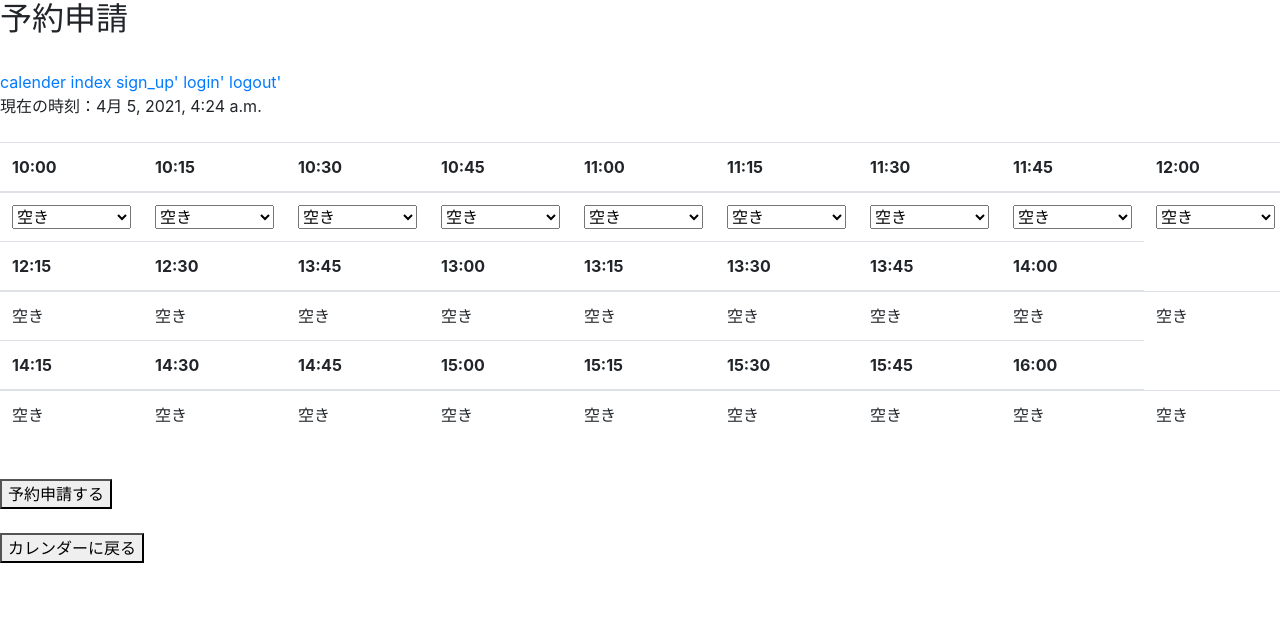
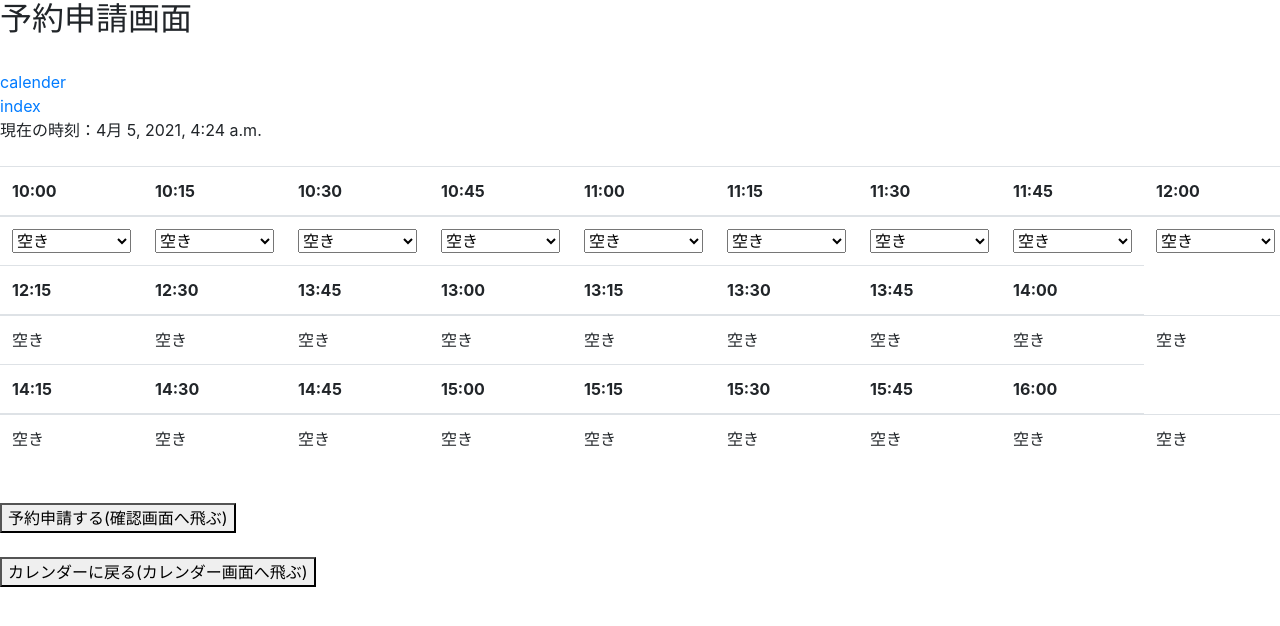
Before and after one commit to YotaroTakagi/schedule_manager, a Django app: page /reservation/ in a window 1280 px wide. Shown: the top 626 px of the page. Run offline with Django 3.2, Linux system fonts and the light colour scheme; some libraries are stand-ins or nearby versions.

Commit message:
django-allauth

```diff
--- a/apps/apps/settings.py
+++ b/apps/apps/settings.py
@@ -104,7 +104,7 @@ AUTH_PASSWORD_VALIDATORS = [
 # Internationalization
 # https://docs.djangoproject.com/en/3.1/topics/i18n/
 
-LANGUAGE_CODE = "ja"#'en-us'
+LANGUAGE_CODE = 'ja'#"ja"#'en-us'
 
 TIME_ZONE = 'Asia/Tokyo'
 
--- a/apps/schedule/templates/schedule/reservation.html
+++ b/apps/schedule/templates/schedule/reservation.html
@@ -3,15 +3,14 @@
 {% block content %}
 
 <div>
-    <h2>予約申請</h2>
+    <h2>予約申請画面</h2>
 </div>
 <br>
 <a href="{% url 'calender' %}">calender</a>
+<br>
 <a href="{% url 'index' %}">index</a>
-<a href="{% url 'sign_up' %}">sign_up'</a>
-<a href="{% url 'login' %}">login'</a>
-<a href="{% url 'logout' %}">logout'</a>
 <br>
+
 <div>
     現在の時刻：{{ current_time }}
 </div>
@@ -159,13 +158,13 @@
 <br>
 <div>
     <form action="/sent/" method="GET" >
-        <button onclic="location.href"="/sent/">予約申請する</button>
+        <button onclic="location.href"="/sent/">予約申請する(確認画面へ飛ぶ)</button>
     </form>
 </div>
 <br>
 <div>
      <form action="/calender/" method="GET" >
-        <button onclic="location.href"="/calender/">カレンダーに戻る</button>
+        <button onclic="location.href"="/calender/">カレンダーに戻る(カレンダー画面へ飛ぶ)</button>
     </form>
 </div>
 
--- a/apps/schedule/templates/schedule/sent.html
+++ b/apps/schedule/templates/schedule/sent.html
@@ -7,8 +7,8 @@
 </div>
 
 <div>
-    <a href="{% url 'calender' %}">カレンダーに戻る</a>
-    <a href="{% url 'reservation' %}">閉じる</a>
+    <a href="{% url 'calender' %}">カレンダーに戻る(カレンダー画面へ飛ぶ)</a>
+    <a href="{% url 'reservation' %}">閉じる(予約申請画面へ飛ぶ)</a>
 </div>
 
 
--- a/apps/schedule/urls.py
+++ b/apps/schedule/urls.py
@@ -7,9 +7,9 @@ urlpatterns = [
     path("calender/", views.calender_view, name="calender"),
     path("reservation/", views.reservation, name="reservation"),
     path("sent/", views.sent, name="sent"),
-    path("sign_up/", views.sign_up, name="sign_up"),
-    path("login/", views.login, name="login"),
-    path("logout/", views.logout, name="logout"),
+    #path("sign_up/", views.sign_up, name="sign_up"),
+    #path("login/", views.login, name="login"),
+    #path("logout/", views.logout, name="logout"),
     #path('accounts/login/', auth_views.LoginView.as_view(template_name="schedule/login.html"), name='login'),
     #path('accounts/profile/', auth_views.LogoutView.as_view(next_page="schedule/index"), name='logout'),
 
--- a/apps/schedule/views.py
+++ b/apps/schedule/views.py
@@ -42,6 +42,8 @@ def sent(request):
     }
     return HttpResponse(template.render(context, request))
 
+"""
+
 def sign_up(request):
     template = loader.get_template("allauth/account/signup.html")
     #if request.method == 'POST':
@@ -82,3 +84,7 @@ def logout(request):
 
     context = {"test": "zzz"}#{'form':form}
     return HttpResponse(template.render(context, request))
+
+
+
+"""
```
Also changed, not shown: apps/schedule/templates/schedule/calender.html (+5 -4 lines), apps/schedule/templates/schedule/index.html (+15 -9 lines), apps/db.sqlite3.
